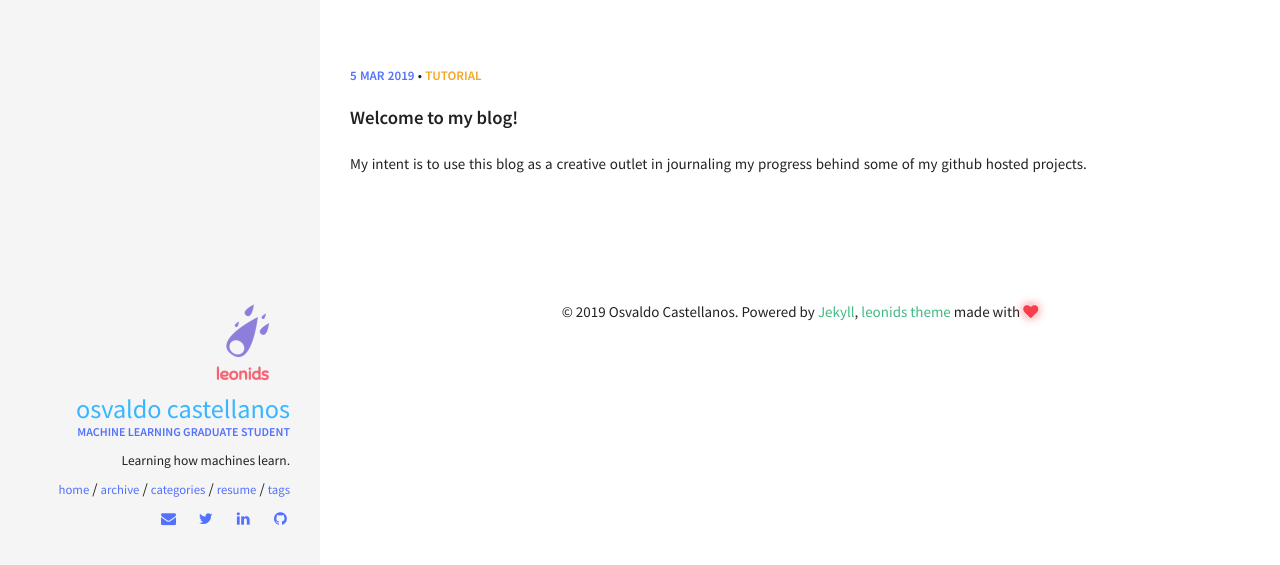
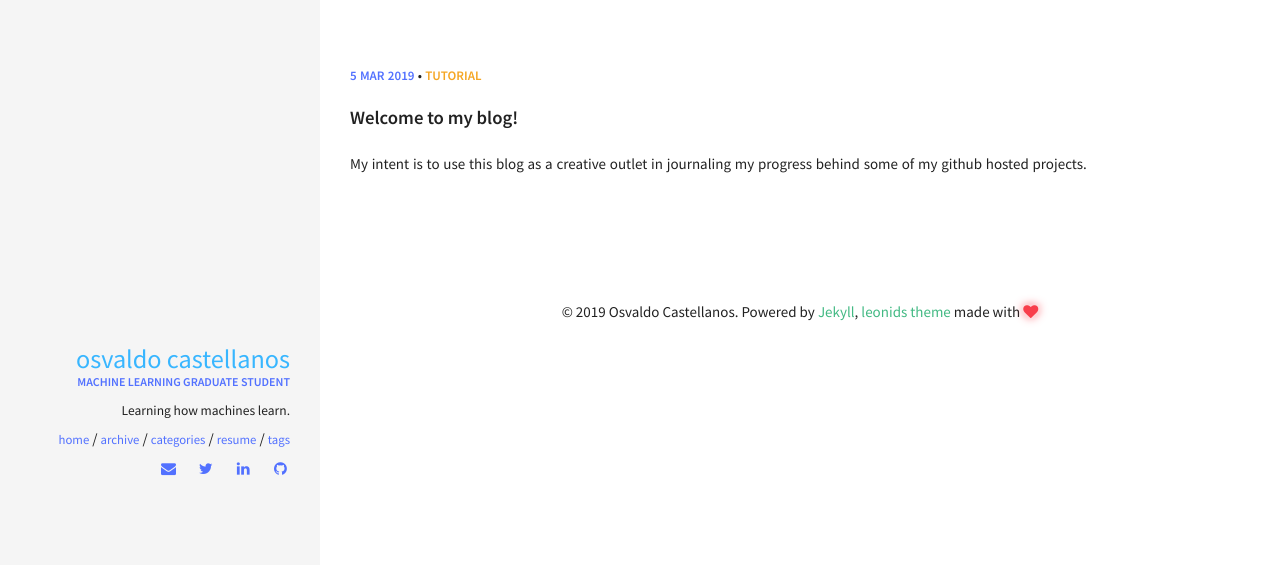
Before and after one commit to oscastellanos/old_oscastellanos.github.io, a Jekyll site: the page built from index.html, in a window 1280 px wide. Shown: the top 565 px of the page. Built offline with Jekyll 4.4.1, drawn with Linux system fonts in a browser that asks for light colours.

Commit message:
Removed logo on front page

```diff
--- a/_config.yml
+++ b/_config.yml
@@ -34,7 +34,7 @@ kramdown:
 #
 owner:
   name: "Osvaldo Castellanos"
-  avatar: leonids-logo.png
+  avatar:
   job: "Machine Learning Graduate Student"
   bio: "Learning how machines learn."
   email: "oscastellanos@outlook.com"
```
